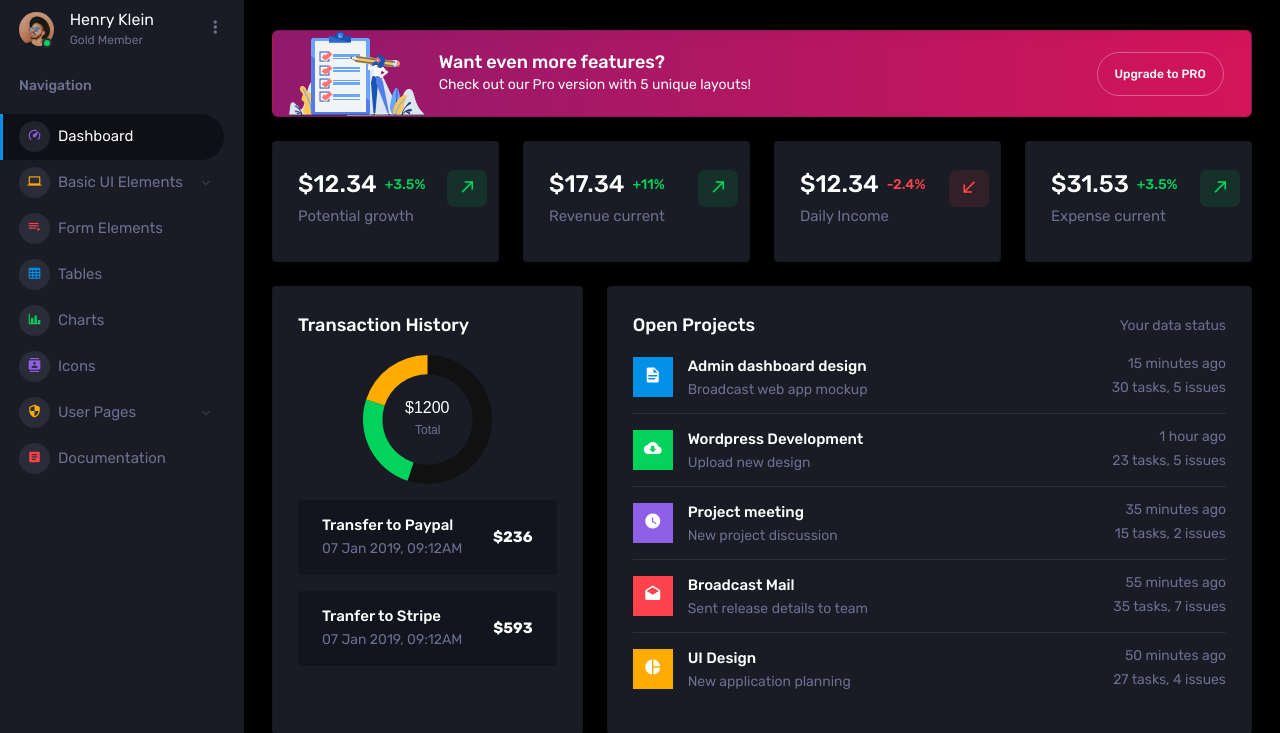
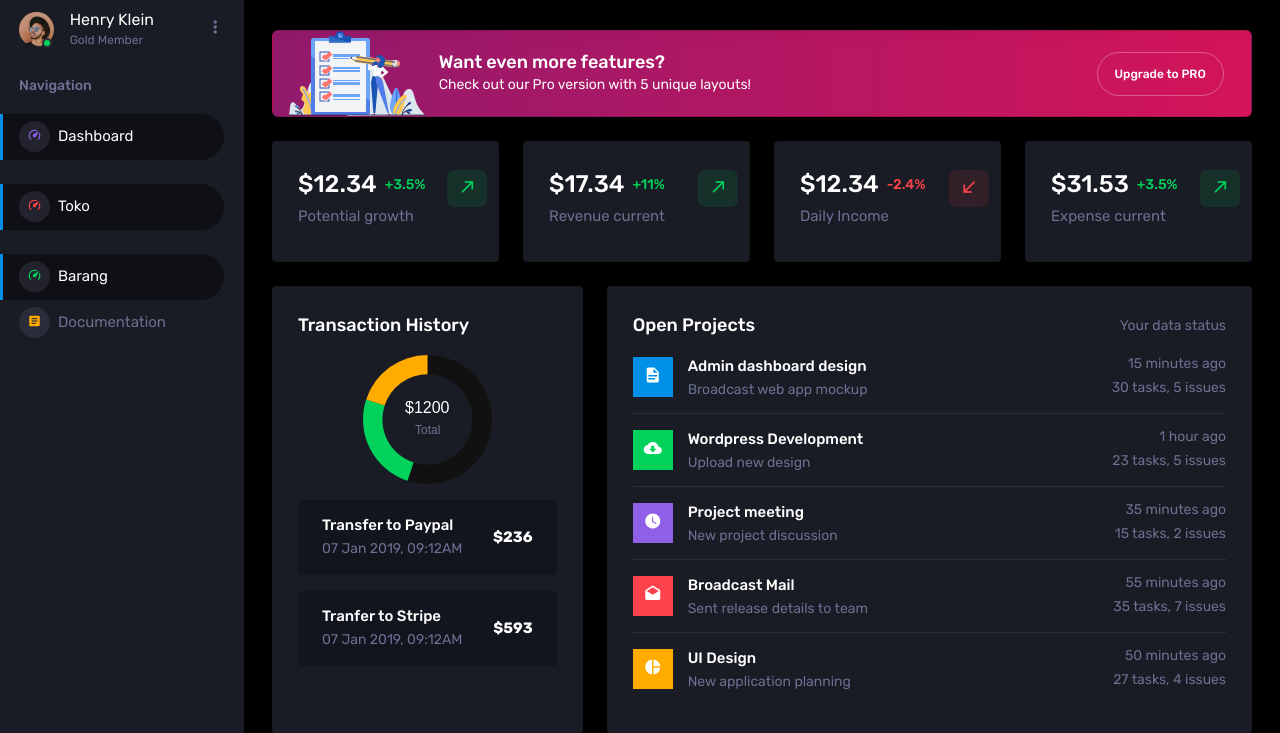
Before and after one commit to Alexian13/Alaska-Project, a CodeIgniter app: page /database/index.php/home_controller/index in a window 1280 px wide. Shown: the part 70-803 px from the top of the page. Run offline with CodeIgniter, Linux system fonts and the light colour scheme.

Commit message:
tambahan controller

```diff
--- a/mazer-ratatotok/application/controllers/Home_controller.php
+++ b/mazer-ratatotok/application/controllers/Home_controller.php
@@ -7,7 +7,9 @@ class Home_controller extends MY_Controller {
         $this->render('dashboard/v_dashboard',[]);
 	}
 
-	public function test(){
-
-	}
+    public function toko()
+    {
+        $this->as->tambahAsetSimrs();
+        redirect('Toko/tokoview');
+    }
 }
--- a/mazer-ratatotok/application/views/template/sidebar.php
+++ b/mazer-ratatotok/application/views/template/sidebar.php
@@ -59,22 +59,40 @@
         <span class="menu-title">Dashboard</span>
     </a>
     </li>
+    <br>
     <li class="nav-item menu-items">
+    <a class="nav-link" href="index.html">
+        <span class="menu-icon">
+        <i class="mdi mdi-speedometer"></i>
+        </span>
+        <span class="menu-title">Toko</span>
+    </a>
+    </li>
+    <br>
+    <li class="nav-item menu-items">
+    <a class="nav-link" href="index.html">
+        <span class="menu-icon">
+        <i class="mdi mdi-speedometer"></i>
+        </span>
+        <span class="menu-title">Barang</span>
+    </a>
+    </li>
+    <!-- <li class="nav-item menu-items">
     <a class="nav-link" data-toggle="collapse" href="#ui-basic" aria-expanded="false" aria-controls="ui-basic">
         <span class="menu-icon">
         <i class="mdi mdi-laptop"></i>
         </span>
         <span class="menu-title">Basic UI Elements</span>
         <i class="menu-arrow"></i>
-    </a>
-    <div class="collapse" id="ui-basic">
+    </a> -->
+    <!-- <div class="collapse" id="ui-basic">
         <ul class="nav flex-column sub-menu">
         <li class="nav-item"> <a class="nav-link" href="pages/ui-features/buttons.html">Buttons</a></li>
         <li class="nav-item"> <a class="nav-link" href="pages/ui-features/dropdowns.html">Dropdowns</a></li>
         <li class="nav-item"> <a class="nav-link" href="pages/ui-features/typography.html">Typography</a></li>
         </ul>
-    </div>
-    </li>
+    </div> -->
+    <!-- </li>
     <li class="nav-item menu-items">
     <a class="nav-link" href="pages/forms/basic_elements.html">
         <span class="menu-icon">
@@ -106,14 +124,14 @@
         </span>
         <span class="menu-title">Icons</span>
     </a>
-    </li>
-    <li class="nav-item menu-items">
+    </li> -->
+    <!-- <li class="nav-item menu-items">
     <a class="nav-link" data-toggle="collapse" href="#auth" aria-expanded="false" aria-controls="auth">
         <span class="menu-icon">
         <i class="mdi mdi-security"></i>
         </span>
         <span class="menu-title">User Pages</span>
-        <i class="menu-arrow"></i>
+        <i class="menu-arrow"></i> -->
     </a>
     <div class="collapse" id="auth">
         <ul class="nav flex-column sub-menu">
```
Also changed, not shown: mazer-ratatotok/application/controllers/Toko/toko_controller.php (added, +10 -0 lines), mazer-ratatotok/application/models/tokoModel/toko_model.php (added, +19 -0 lines), mazer-ratatotok/application/views/Toko/toko_view.php (added, +13 -0 lines), 1 other file.
